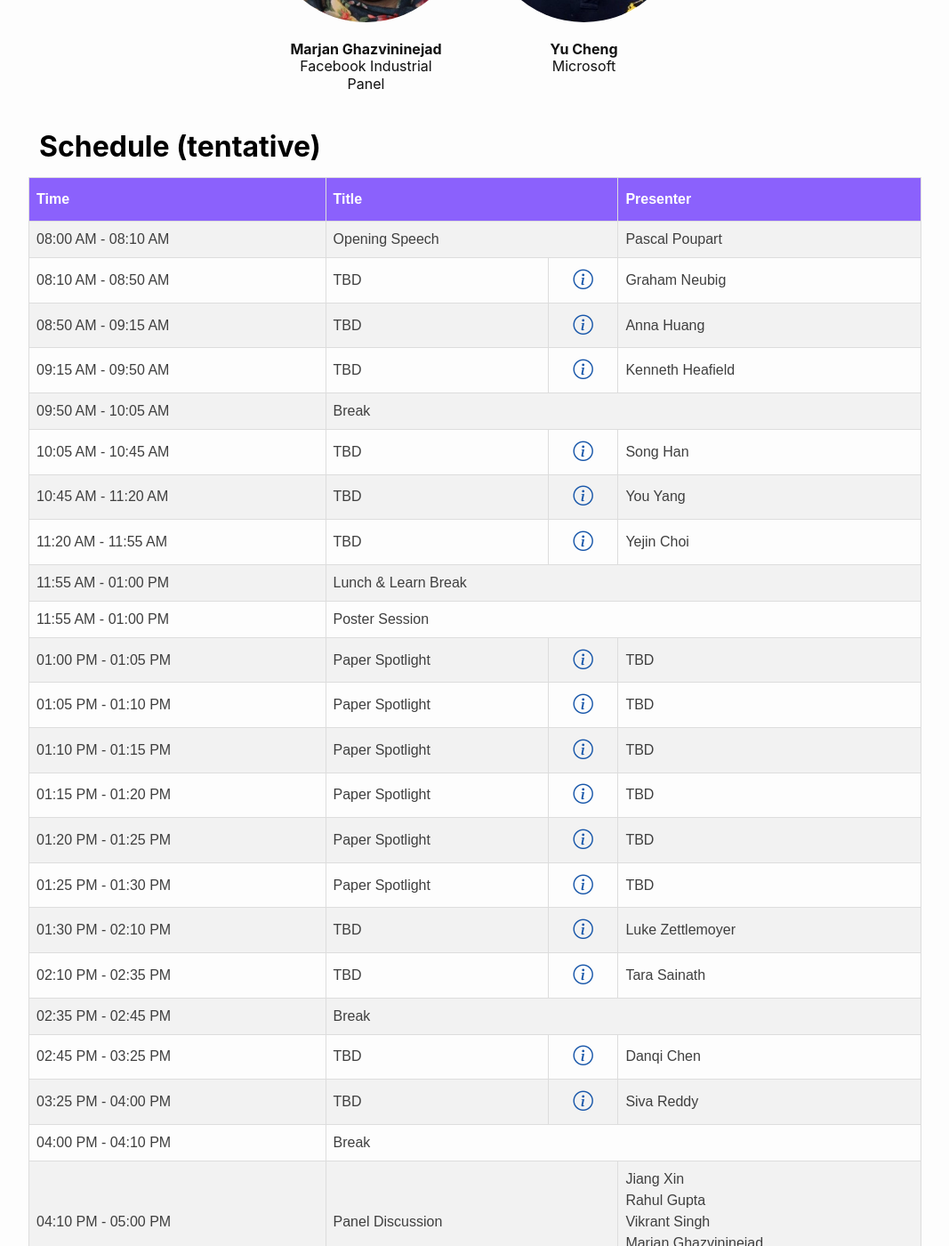
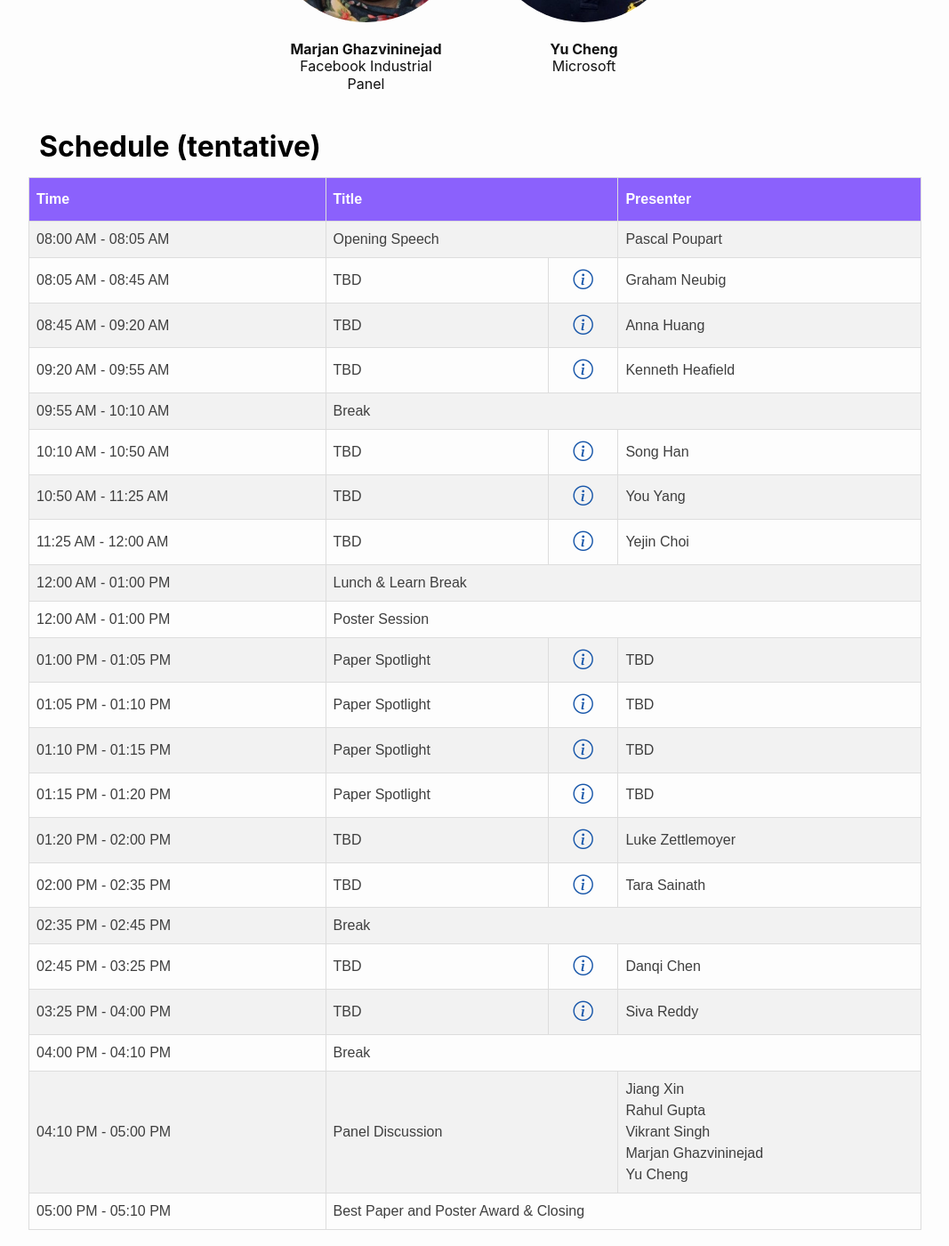
Before and after one commit to neurips2022-enlsp/neurips2022-enlsp.github.io, a Jekyll site: the page built from index.md, in a window 1280 px wide and 1400 px high, scrolled down 4299 px. Shown: the whole window at 89% size, without its empty margins (106-1173 px from the left). Built offline with Jekyll 4.4.1, drawn with Linux system fonts in a browser that asks for light colours; nearby versions of some CDN libraries.

Commit message:
Update schedule.yml

```diff
--- a/_data/schedule.yml
+++ b/_data/schedule.yml
@@ -1,24 +1,24 @@
 - Title: Opening Speech
-  Time: 08:00 AM - 08:10 AM
+  Time: 08:00 AM - 08:05 AM
   Whole_line: false
   Presenter: Pascal Poupart
 
 - Title: TBD
-  Time: 08:10 AM - 08:50 AM
+  Time: 08:05 AM - 08:45 AM
   Presenter: Graham Neubig
   Is_paper: false
   Whole_line: false
   Bio: TBD
   Abstract: TBD
 - Title: TBD
-  Time: 08:50 AM - 09:15 AM
+  Time: 08:45 AM - 09:20 AM
   Presenter: Anna Huang
   Is_paper: false
   Whole_line: false
   Bio: TBD
   Abstract: TBD
 - Title: TBD
-  Time: 09:15 AM - 09:50 AM
+  Time: 09:20 AM - 09:55 AM
   Presenter: Kenneth Heafield
   Is_paper: false
   Whole_line: false
@@ -26,25 +26,25 @@
   Abstract: TBD
 
 - Title: Break
-  Time: 09:50 AM - 10:05 AM
+  Time: 09:55 AM - 10:10 AM
   Whole_line: true
 
 - Title: TBD
-  Time: 10:05 AM - 10:45 AM
+  Time: 10:10 AM - 10:50 AM
   Presenter: Song Han
   Is_paper: false
   Whole_line: false
   Bio: TBD
   Abstract: TBD
 - Title: TBD
-  Time: 10:45 AM - 11:20 AM
+  Time: 10:50 AM - 11:25 AM
   Presenter: You Yang
   Is_paper: false
   Whole_line: false
   Bio: TBD
   Abstract: TBD
 - Title: TBD
-  Time: 11:20 AM - 11:55 AM
+  Time: 11:25 AM - 12:00 AM
   Presenter: Yejin Choi
   Is_paper: false
   Whole_line: false
@@ -52,11 +52,11 @@
   Abstract: TBD
 
 - Title: Lunch & Learn Break
-  Time: 11:55 AM - 01:00 PM
+  Time: 12:00 AM - 01:00 PM
   Whole_line: true
 
 - Title: Poster Session
-  Time: 11:55 AM - 01:00 PM
+  Time: 12:00 AM - 01:00 PM
   Whole_line: true
 
 - Title: Paper Spotlight
@@ -87,30 +87,16 @@
   Whole_line: false
   Authors: TBD
   Abstract: TBD
-- Title: Paper Spotlight
-  Time: 01:20 PM - 01:25 PM
-  Presenter: TBD
-  Is_paper: true
-  Whole_line: false
-  Authors: TBD
-  Abstract: TBD
-- Title: Paper Spotlight
-  Time: 01:25 PM - 01:30 PM
-  Presenter: TBD
-  Is_paper: true
-  Whole_line: false
-  Authors: TBD
-  Abstract: TBD
 
 - Title: TBD
-  Time: 01:30 PM - 02:10 PM
+  Time: 01:20 PM - 02:00 PM
   Presenter: Luke Zettlemoyer
   Is_paper: false
   Whole_line: false
   Bio: TBD
   Abstract: TBD
 - Title: TBD
-  Time: 02:10 PM - 02:35 PM
+  Time: 02:00 PM - 02:35 PM
   Presenter: Tara Sainath
   Is_paper: false
   Whole_line: false
```
